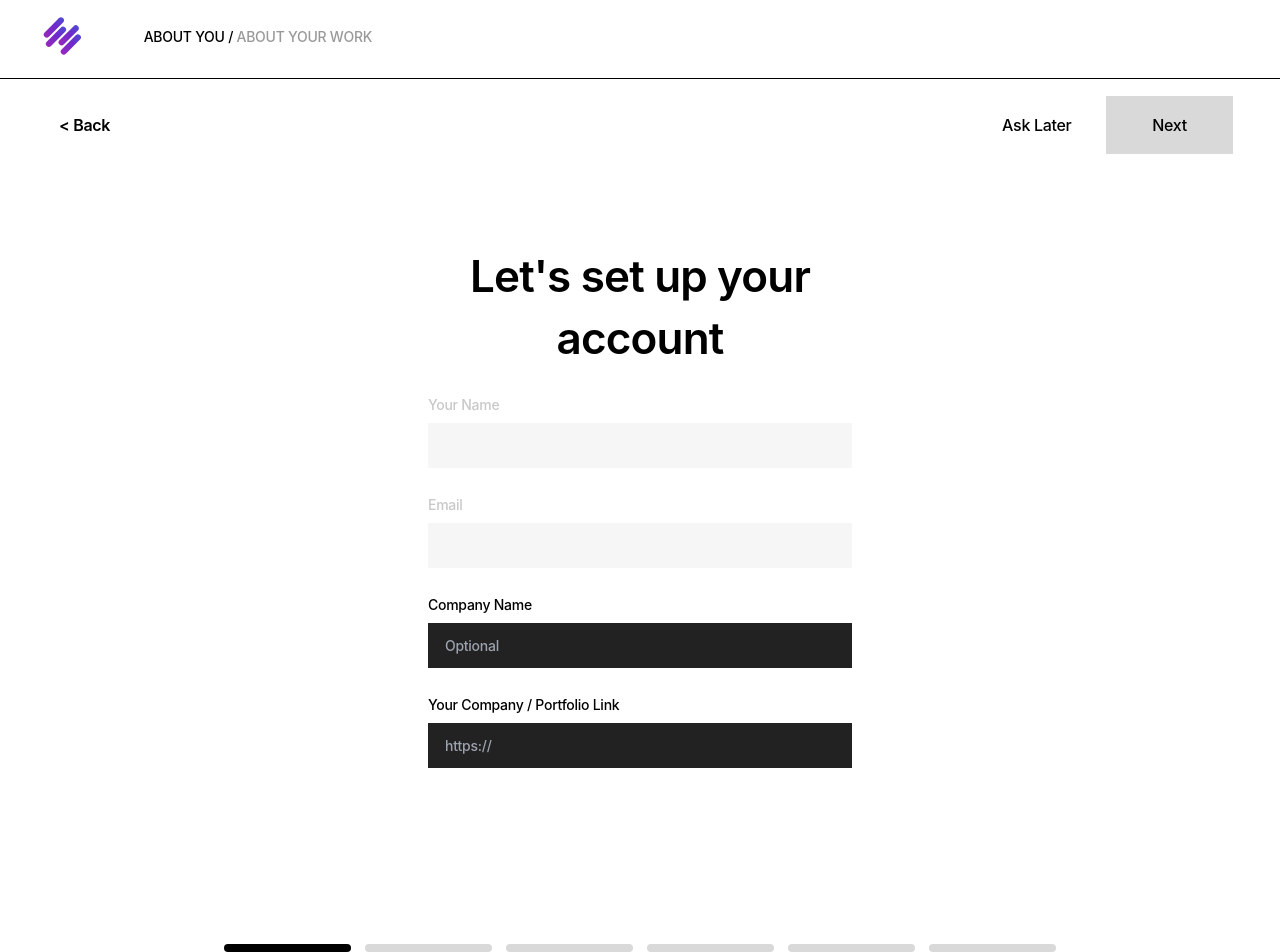
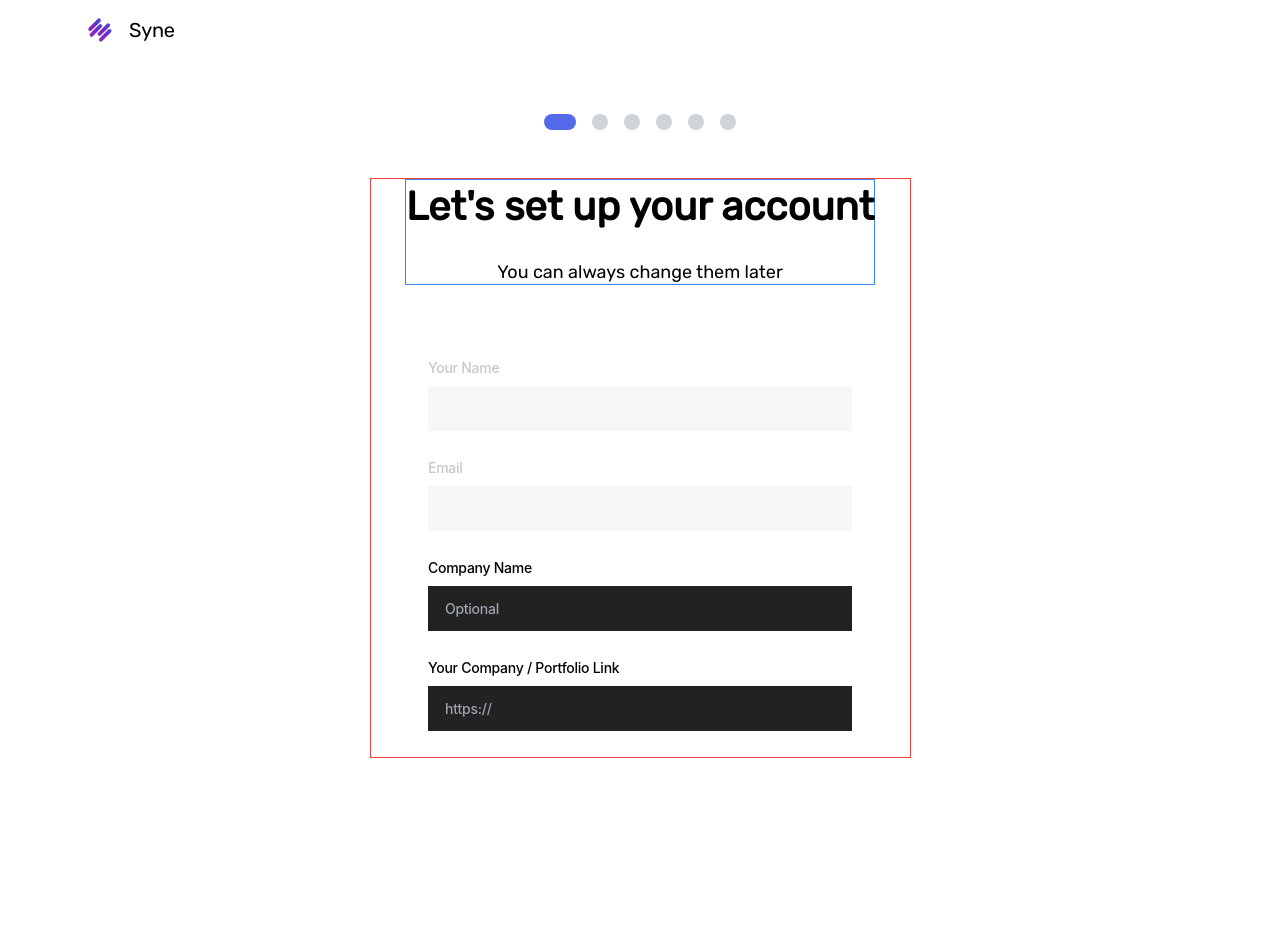
Before and after one commit to jeannyinthelamp/sycamore.ai, a React (Create React App) app: page /onboarding_1 in a window 1280 px wide. Shown: the part 6-958 px from the top of the page. After the commit the page ends 800 px from the top, so only its background shows below. Built offline with nearby package versions, Linux system fonts and the light colour scheme.

Commit message:
Begin updating onboargin page 1 to new UI design

```diff
--- a/src/Components/Onboarding/Onboarding_header/Onboarding_header.js
+++ b/src/Components/Onboarding/Onboarding_header/Onboarding_header.js
@@ -3,15 +3,15 @@ import syne_logo from "../../../Assets/Icons/syne-logo.svg";
 
 export default function Onboarding_header() {
   return (
-    <div className='flex justify-center'>
-      <div className='w-screen h-[85px] max-w-[1440px] flex justify-start items-center border-b-[0.5px] border-solid border-black '>
+    <div className='header-outer-wrapper h-[72px] flex justify-center items-center'>
+      <div className='header-inner-wrapper w-[100%] max-w-[1110px] h-[40px] flex justify-start items-center'>
         <img
-          className='ml-[39px] mr-[57.66px]'
+          className='w-[30px] h-[30px] mr-[14px]'
           src={syne_logo}
           alt='Syne Logo'
         />
-        <p className='w-[455px] h-[20px] font-[inter] text-sm font-medium leading-[21px] tracking-[-0.266px] uppercase color'>
-          About you / <span className='text-[#999]'>About your work</span>
+        <p className='font-Poppins text-[20px] font-normal leading-[30px] tracking-[-0.266px]'>
+          Syne
         </p>
       </div>
     </div>
--- a/src/Components/Onboarding/Onboarding_progress_bar/Onboarding_progress_bar.js
+++ b/src/Components/Onboarding/Onboarding_progress_bar/Onboarding_progress_bar.js
@@ -1,11 +1,10 @@
 import React from "react";
 export default function Onboarding_progress_bar(props) {
-  const active_style = "w-[127px] h-[8px] mx-[7px] rounded-[100px] bg-black";
-  const non_active_style =
-    "w-[127px] h-[8px] mx-[7px] rounded-[100px] bg-[#D9D9D9]";
+  const active_style = "w-[32px] h-[16px] rounded-[100px] bg-[#556AEB]";
+  const non_active_style = "w-[16px] h-[16px] rounded-[100px] bg-[#CED4DA]";
 
   return (
-    <div className='absolute top-[950px] w-[100%] h-auto  flex flex-row justify-center items-center '>
+    <div className='max-w-[192px] h-[16px] my-[48px] mx-auto  flex flex-row justify-center items-center gap-[16px] '>
       <div
         className={`ml-0 ${
           props.active === "page1" ? active_style : non_active_style
--- a/src/Pages/Onboarding/Onboarding_1.js
+++ b/src/Pages/Onboarding/Onboarding_1.js
@@ -1,18 +1,24 @@
 import React from "react";
 import Onboarding_header from "../../Components/Onboarding/Onboarding_header/Onboarding_header";
-import Onboarding_nav from "../../Components/Onboarding/Onboarding_nav/Onboarding_nav";
 import Onboarding_progress_bar from "../../Components/Onboarding/Onboarding_progress_bar/Onboarding_progress_bar";
 
 export default function Onboarding_1() {
   return (
     <div>
-      {/* //^ The 'Next' button in header may need to operate as both a submit button for the form and a transition to the next page */}
       <Onboarding_header />
-      <Onboarding_nav />
-      <div className='relative title-and-form-wrapper w-[424px] h-auto mt-[75px] mx-auto flex flex-col justify-center items-center'>
-        <h1 className='mb-[25px] font-[Inter] text-[44px] font-semibold text-black text-center leading-[140%] tracking-[-0.836px]'>
-          Let's set up your account
-        </h1>
+
+      {/* Change the active prop to page2, page3 etc to change the color of the corresponding bar */}
+      <Onboarding_progress_bar active='page1' />
+
+      <div className='title-and-form-wrapper max-w-[541px] h-auto mx-auto flex flex-col justify-center items-center border border-red-500'>
+        <div className='text-wrapper h-[106px] mb-[72px] flex flex-col justify-start items-center border border-blue-500'>
+          <h1 className='mb-[24px] font-Poppins text-[40px] font-semibold text-black text-center leading-[54px]'>
+            Let's set up your account
+          </h1>
+          <p className='font-Poppins text-[18px] font-medium leading-[28px] text-center'>
+            You can always change them later
+          </p>
+        </div>
         <form
           action=''
           className='w-[424px] h-auto flex flex-col justify-center items-start'
@@ -59,8 +65,6 @@ export default function Onboarding_1() {
           </label>
         </form>
       </div>
-      {/* Change the active prop to page2, page3 etc to change the color of the corresponding bar */}
-      <Onboarding_progress_bar active='page1' />
     </div>
   );
 }
--- a/src/Pages/Onboarding/Onboarding_3.js
+++ b/src/Pages/Onboarding/Onboarding_3.js
@@ -1,7 +1,6 @@
 /* eslint-disable react/jsx-pascal-case */
 import React from "react";
 import Onboarding_header from "../../Components/Onboarding/Onboarding_header/Onboarding_header";
-import Onboarding_nav from "../../Components/Onboarding/Onboarding_nav/Onboarding_nav";
 import Onboarding_progress_bar from "../../Components/Onboarding/Onboarding_progress_bar/Onboarding_progress_bar";
 import Onboarding_Checkbox from "../../Components/Onboarding/Onboarding_Checkbox/Onboarding_Checkbox";
 
@@ -9,8 +8,11 @@ export default function Onboarding_3() {
   return (
     <div>
       <Onboarding_header />
-      <Onboarding_nav />
-      <div className='relative title-and-button-wrapper max-w-[505px] h-auto mt-[75px]  mx-auto flex flex-col justify-center items-center'>
+
+      {/* Change the active prop to page2, page3 etc to change the color of the corresponding bar */}
+      <Onboarding_progress_bar active='page3' />
+
+      <div className='title-and-button-wrapper max-w-[505px] h-auto mt-[75px]  mx-auto flex flex-col justify-center items-center'>
         <h1 className='w-[100%] h-[124px] mb-[12px] font-[Inter] text-[44px] font-semibold text-black text-center leading-[61.6px] tracking-[-1.9%]'>
           Help us customize your workspace
         </h1>
@@ -79,8 +81,6 @@ export default function Onboarding_3() {
           </div>
         </div>
       </div>
-      {/* Change the active prop to page2, page3 etc to change the color of the corresponding bar */}
-      <Onboarding_progress_bar active='page3' />
     </div>
   );
 }
--- a/src/Pages/Onboarding/Onboarding_5.js
+++ b/src/Pages/Onboarding/Onboarding_5.js
@@ -8,9 +8,7 @@ export default function Onboarding_5() {
     <div>
       Onboarding_5
       <Onboarding_header />
-      <Onboarding_nav />
       {/* Change the active prop to page2, page3 etc to change the color of the corresponding bar */}
-      {/* set container div to position relative so progress bar can be positioned correctly */}
       <Onboarding_progress_bar active='page5' />
     </div>
   );
```
